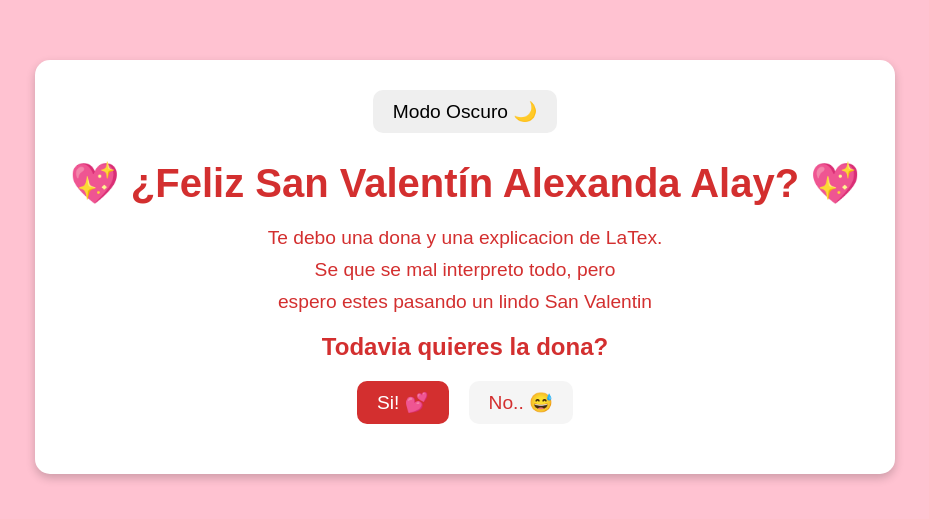
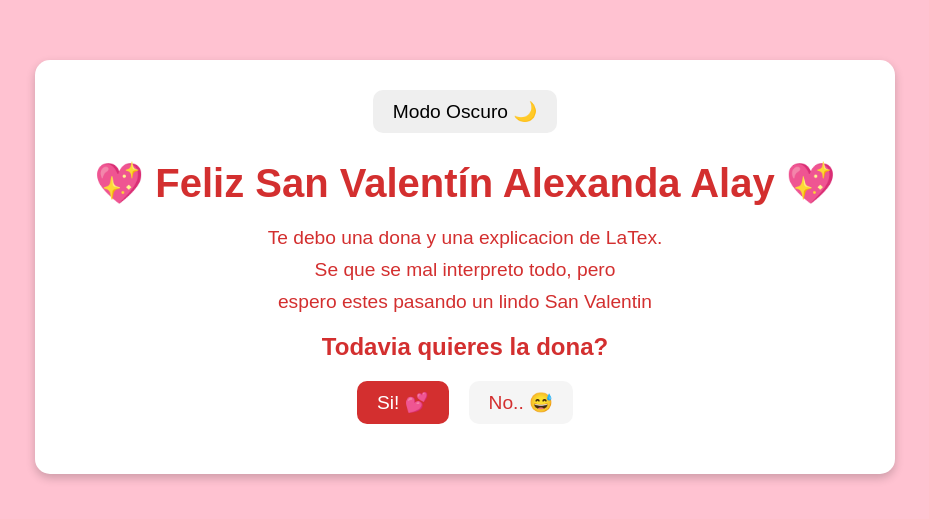
Before and after one commit to MADCO-py/SANSAN, a plain HTML site: page index.html in a window 1280 px wide. Shown: the part 133-652 px from the top of the page, without its empty margins (175-1104 px from the left). Drawn offline with Linux system fonts and the light colour scheme.

Commit message:
Fix HTML formatting and content
?

```diff
--- a/index.html
+++ b/index.html
@@ -11,7 +11,7 @@
 <body>
     <div class="container">
         <button id="darkModeToggle">Modo Oscuro 🌙</button>
-        <h1>💖 ¿Feliz San Valentín Alexanda Alay? 💖</h1>
+        <h1>💖 Feliz San Valentín Alexanda Alay 💖</h1>
         <p>Te debo una dona y una explicacion de LaTex.</p>
         <p>Se que se mal interpreto todo, pero</p>
         <p>espero estes pasando un lindo San Valentin</p>
```
